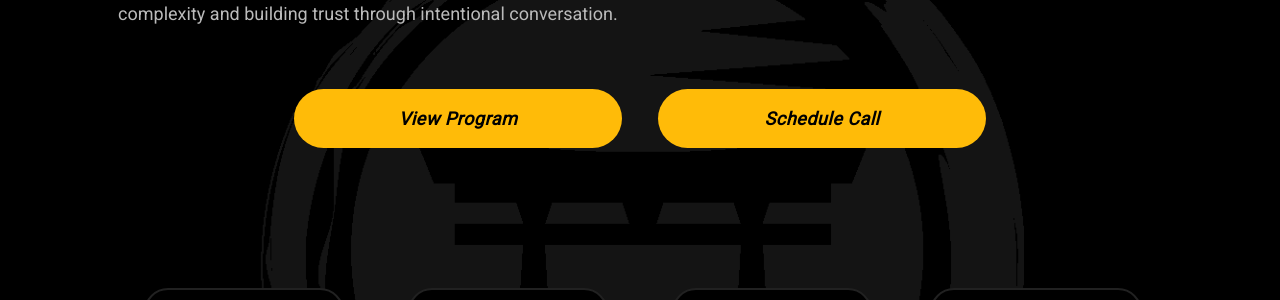
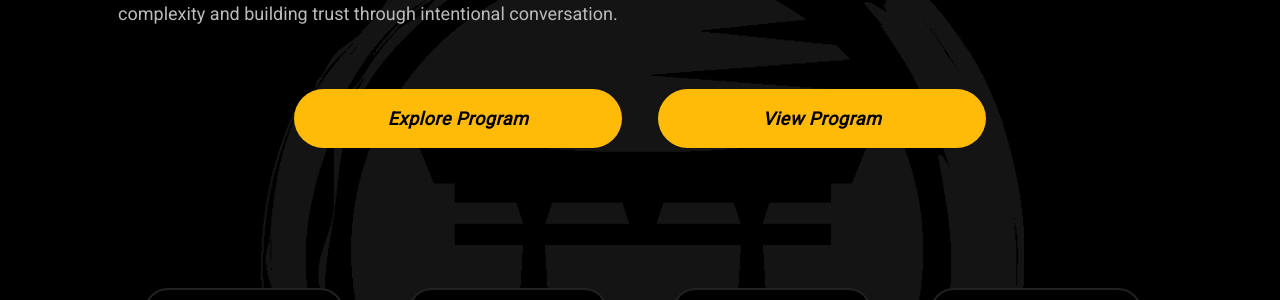
Before and after one commit to mindset-dojo/mindset-dojo.github.io, a Jekyll site: the page built from community.md, in a window 1280 px wide and 900 px high. Shown: the part 441-741 px from the top of the window. Built offline with Jekyll 4.4.1, drawn with Linux system fonts in a browser that asks for light colours; some web fonts are replaced.

Commit message:
feat: Link Community to Impact page

```diff
--- a/community.md
+++ b/community.md
@@ -10,8 +10,8 @@ css_id: community
 <p>Our community is dedicated to the practice of intentional conversations. Here, we explore and develop <strong>Mindset Intelligence</strong>—the art of seeing clearly, acting decisively, and building trust. Our conversations dive into deeply interesting, often charged topics in a way that not only avoids eroding trust but actively strengthens it. Through mindful dialogue, we transcend the need for agreement, thus transforming contrast, and even conflict, into insight and connection.</p>
 <p>This group is a space for leaders, professionals, and individuals committed to <strong>personal growth</strong>, <strong>relational excellence</strong>, and <strong>systems thinking</strong>. It’s designed for those who value confidentiality, connection, and thoughtful engagement as we practice navigating complexity and building trust through intentional conversation.</p>
 <div class="md-cta-group">
+	<a href="./impact">Explore Program</a>
     <a href="./program">View Program</a>
-	<a href="{{site.connect_url}}" target="_blank">Schedule Call</a>
 </div>
 <div class="md-members">
 {% assign members = "" | split: "" %}
```
